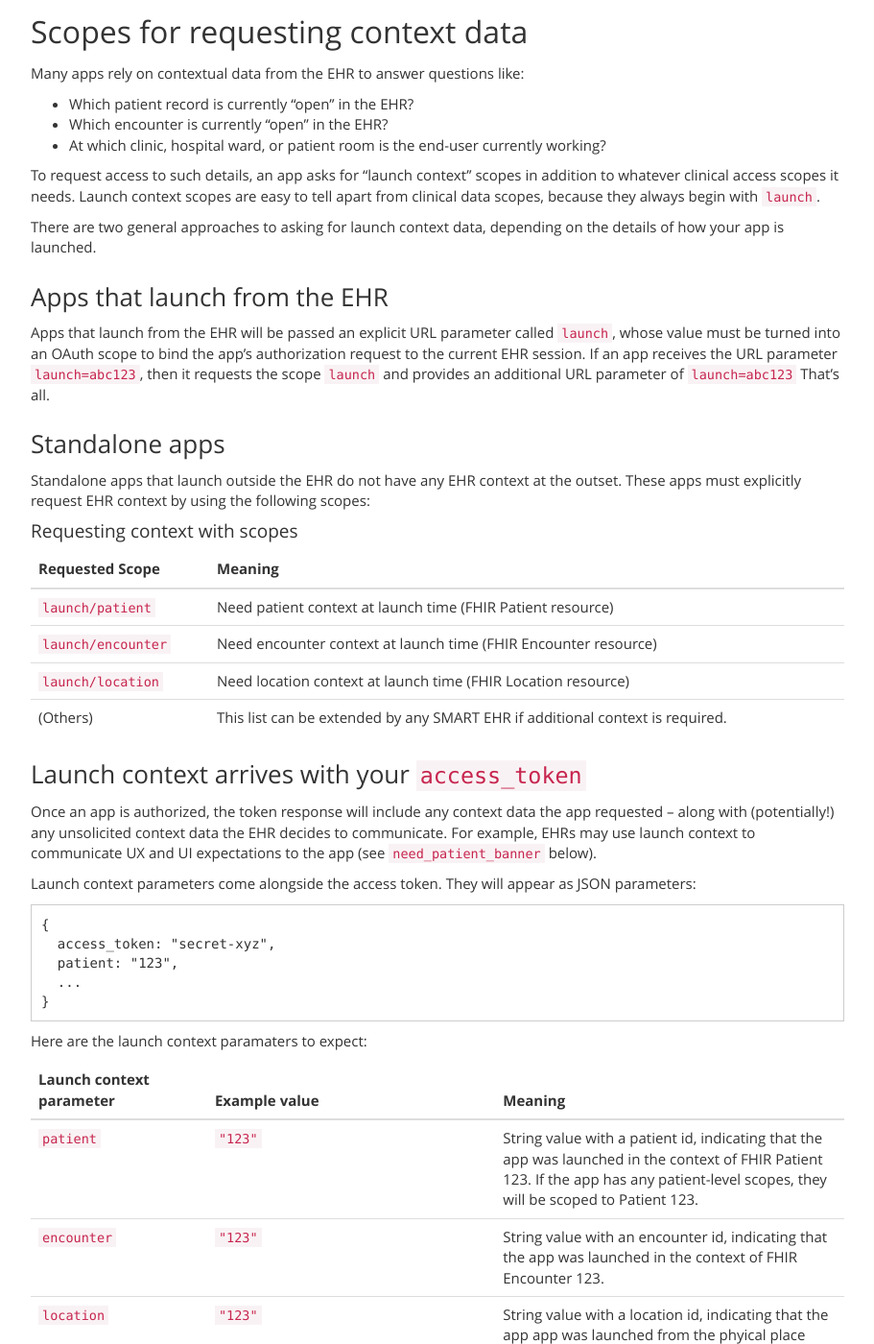
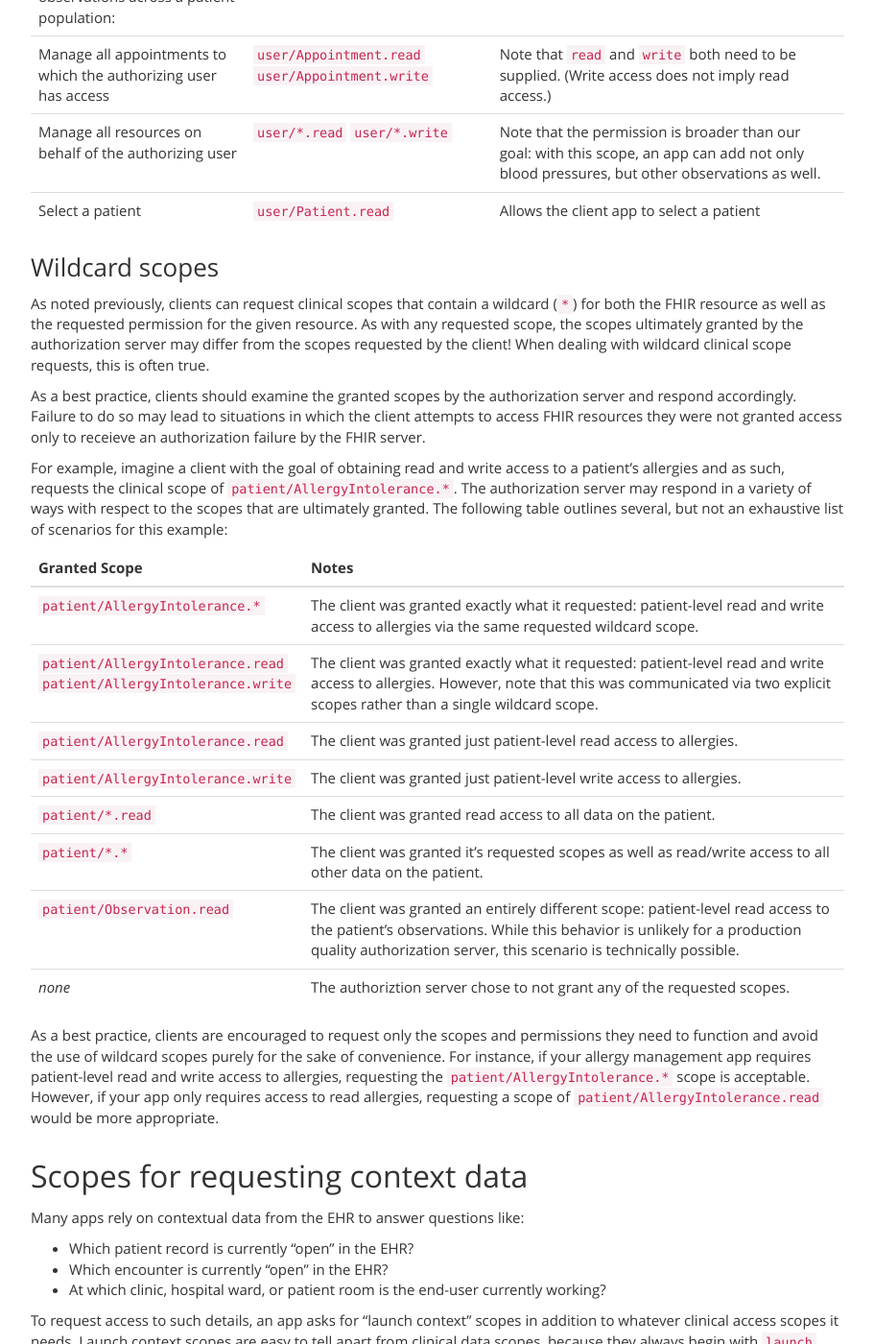
Before and after one commit to smart-on-fhir/smart-on-fhir.github.io, a Jekyll site: the page built from authorization/scopes-and-launch-context/index.md, in a window 1280 px wide and 1400 px high, scrolled down 1858 px. Shown: the whole window at 96% size, without its empty margins (38-949 px from the left). Built offline with Jekyll 4.4.1, drawn with Linux system fonts in a browser that asks for light colours; Markdown is read by kramdown in place of the engine named in the settings; some of the changed text lies outside the part shown.

Commit message:
Clarify expectations and behavior for wildcard clinical scopes.
- Defined the syntax for clinical scopes using EBNF
- Added a section on wildcard scopes to outline examples and best practices
  for clients

```diff
--- a/authorization/scopes-and-launch-context/index.md
+++ b/authorization/scopes-and-launch-context/index.md
@@ -35,6 +35,17 @@ SMART on FHIR defines OAuth2 access scopes that correspond directly to FHIR
 resource types. We define **read** and **write** permissions for
 patient-specific and user-level access.
 
+### Clinical Scope Syntax
+
+Expressed in [EBNF notation](https://en.wikipedia.org/wiki/Extended_Backus%E2%80%93Naur_Form), the clinical scope syntax is:
+
+`clinical-scope ::= ( 'patient' | 'user' ) '/' ( fhir-resource | '*' ) '.' ( 'read' | 'write' | '*' )`
+
+[//]: # (Diagram generated from http://www.bottlecaps.de/rr/ui)
+<div style='text-align: left'>
+  <img src="{{site.baseurl}}assets/img/clinical-scope-syntax-diagram.png" alt="Clinical scope syntax diagram" />
+</div>
+
 ### Patient-specific scopes
 
 Patient-specific scopes allow access to specific data about a single patient.
@@ -65,6 +76,27 @@ Read a feed of all new lab observations across a patient population: | `user/Obs
 Manage all appointments to which the authorizing user has access | `user/Appointment.read` `user/Appointment.write` | Note that `read` and `write` both need to be supplied. (Write access does not imply read access.)
 Manage all resources on behalf of the authorizing user| `user/*.read` `user/*.write `| Note that the permission is broader than our goal: with this scope, an app can add not only blood pressures, but other observations as well.
 Select a patient| `user/Patient.read` | Allows the client app to select a patient
+
+### Wildcard scopes
+
+As noted previously, clients can request clinical scopes that contain a wildcard (`*`) for both the FHIR resource as well as the requested permission for the given resource. As with any requested scope, the scopes ultimately granted by the authorization server may differ from the scopes requested by the client! When dealing with wildcard clinical scope requests, this is often true.
+
+As a best practice, clients should examine the granted scopes by the authorization server and respond accordingly. Failure to do so may lead to situations in which the client attempts to access FHIR resources they were not granted access only to receieve an authorization failure by the FHIR server.
+
+For example, imagine a client with the goal of obtaining read and write access to a patient's allergies and as such, requests the clinical scope of `patient/AllergyIntolerance.*`. The authorization server may respond in a variety of ways with respect to the scopes that are ultimately granted. The following table outlines several, but not an exhaustive list of scenarios for this example:
+
+Granted Scope | Notes
+--------------|---------------
+`patient/AllergyIntolerance.*` | The client was granted exactly what it requested: patient-level read and write access to allergies via the same requested wildcard scope.
+`patient/AllergyIntolerance.read`<br />`patient/AllergyIntolerance.write` | The client was granted exactly what it requested: patient-level read and write access to allergies. However, note that this was communicated via two explicit scopes rather than a single wildcard scope.
+`patient/AllergyIntolerance.read` | The client was granted just patient-level read access to allergies.
+`patient/AllergyIntolerance.write` | The client was granted just patient-level write access to allergies.
+`patient/*.read` | The client was granted read access to all data on the patient.
+`patient/*.*` | The client was granted it's requested scopes as well as read/write access to all other data on the patient.
+`patient/Observation.read` | The client was granted an entirely different scope: patient-level read access to the patient's observations. While this behavior is unlikely for a production quality authorization server, this scenario is technically possible.
+_none_ | The authoriztion server chose to not grant any of the requested scopes.
+
+As a best practice, clients are encouraged to request only the scopes and permissions they need to function and avoid the use of wildcard scopes purely for the sake of convenience. For instance, if your allergy management app requires patient-level read and write access to allergies, requesting the `patient/AllergyIntolerance.*` scope is acceptable. However, if your app only requires access to read allergies, requesting a scope of `patient/AllergyIntolerance.read` would be more appropriate.
 
 ## Scopes for requesting context data
 
```
Also changed, not shown: other parts of authorization/scopes-and-launch-context/index.md (+1 -1 lines), assets/img/clinical-scope-syntax-diagram.png (added), 2 other files.
